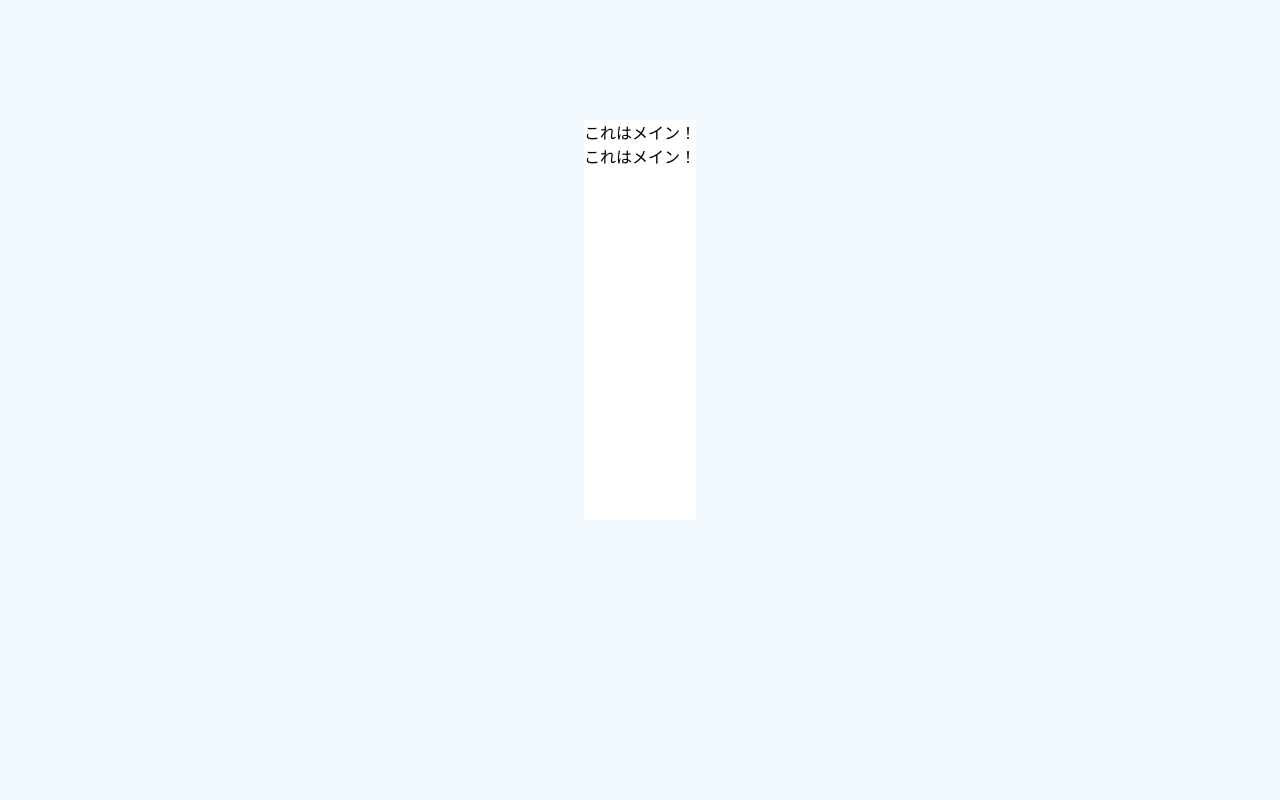
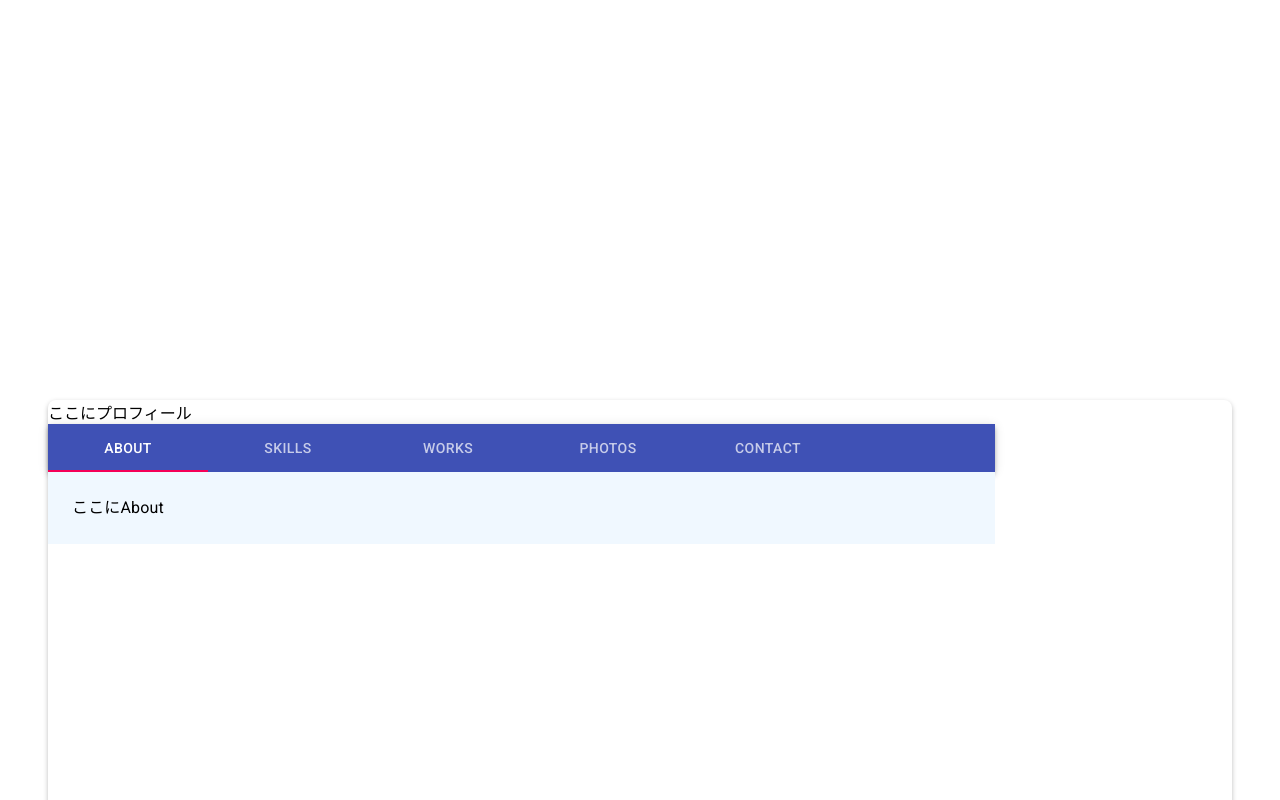
Before and after one commit to yuktnk/yuktnk_portfolio_site, a React (Create React App) app: page / in a window 1280 px wide. Shown: the part 80-880 px from the top of the page. Built offline with nearby package versions, Linux system fonts and the light colour scheme.

Commit message:
[update]components

```diff
--- a/src/App.jsx
+++ b/src/App.jsx
@@ -1,5 +1,5 @@
 import React, { Component } from 'react'
-import Background from './components/Background.jsx'
+// import Background from './components/Background.jsx'
 import Main from './components/Main.jsx'
 import Contents from './components/Contents.jsx'
 
@@ -9,9 +9,9 @@ export default class App extends Component {
   render() {
     return (
       <div>
-        <Background />
-        <Main />
-        {/* <Contents /> */}
+        {/* <Background /> */}
+        {/* <Main /> */}
+        <Contents />
       </div>
     )
   }
--- a/src/assets/styles/style.css
+++ b/src/assets/styles/style.css
@@ -1,20 +1,37 @@
-#back-ground {
+/* #back-ground {
   height: 1600px;
 
-  /* background-image: url("src/assets/img/A7305051.jpg"); */
+  background-image: url("src/assets/img/A7305051.jpg");
   background-color: aliceblue;
 
+} */
+
+.main-container {
+  height: 1600px;
+  /* width: 100%; */
+  /* position: relative; */
+  /* background-image: url("src/assets/img/A7305051.jpg"); */
+  /* background-color: aliceblue; */
+  padding: 480px 48px 160px;
+
 }
-#Main {
-  height: 400px;
-  background-color: white;
-  position: fixed;
+
+
+.main-content {
+  height: 1000px;
+  /* width: 100%; */
+  /* background-color: aliceblue; */
+  /* border: 1px solid black; */
+  border-radius: 8px;
+  box-shadow: 0 2px 5px rgba(0,0,0,0.26);
+  /* position: absolute;
   top: 50%;
   left: 50%;
-  transform: translate(-50%, -50%);
+  transform: translate(-50%, -50%); */
 }
 
 
 .Content {
   height: calc(100% - 48px);
+  background-color: aliceblue;
 }
--- a/src/components/Contents.jsx
+++ b/src/components/Contents.jsx
@@ -49,9 +49,8 @@ const useStyles = makeStyles((theme) => ({
   root: {
     flexGrow: 1,
     backgroundColor: "theme.palette.background.paper",
-    height: "100%",
-    margin: 32,
-    boxShadow: "0 2px 5px rgba(0,0,0,0.26)"
+    width: "80%",
+
   },
 }));
 
@@ -64,6 +63,9 @@ export default function SimpleTabs() {
   };
 
   return (
+    <div className="main-container">
+      <div className="main-content">
+        ここにプロフィール
         <div className={classes.root}>
           <AppBar position="static">
             <Tabs value={value} onChange={handleChange} aria-label="simple tabs example" >
@@ -90,5 +92,7 @@ export default function SimpleTabs() {
             <Contact />
           </TabPanel>
         </div>
+      </div>
+    </div>
   );
 }
--- a/src/components/Main.jsx
+++ b/src/components/Main.jsx
@@ -2,10 +2,8 @@ import React from 'react'
 
 const Main = () => {
   return (
-    <div id="Main">
-      <div>
+    <div className="main">
       これはメイン！
-      </div>これはメイン！
     </div>
   )
 }
--- a/src/index.js
+++ b/src/index.js
@@ -2,7 +2,6 @@ import React from 'react';
 import ReactDOM from 'react-dom';
 import './index.css';
 import App from './App.jsx';
-import Header from './components/About.jsx';
 import * as serviceWorker from './serviceWorker';
 
 ReactDOM.render(
```
Lines whose indentation alone changed are shown as unchanged.
